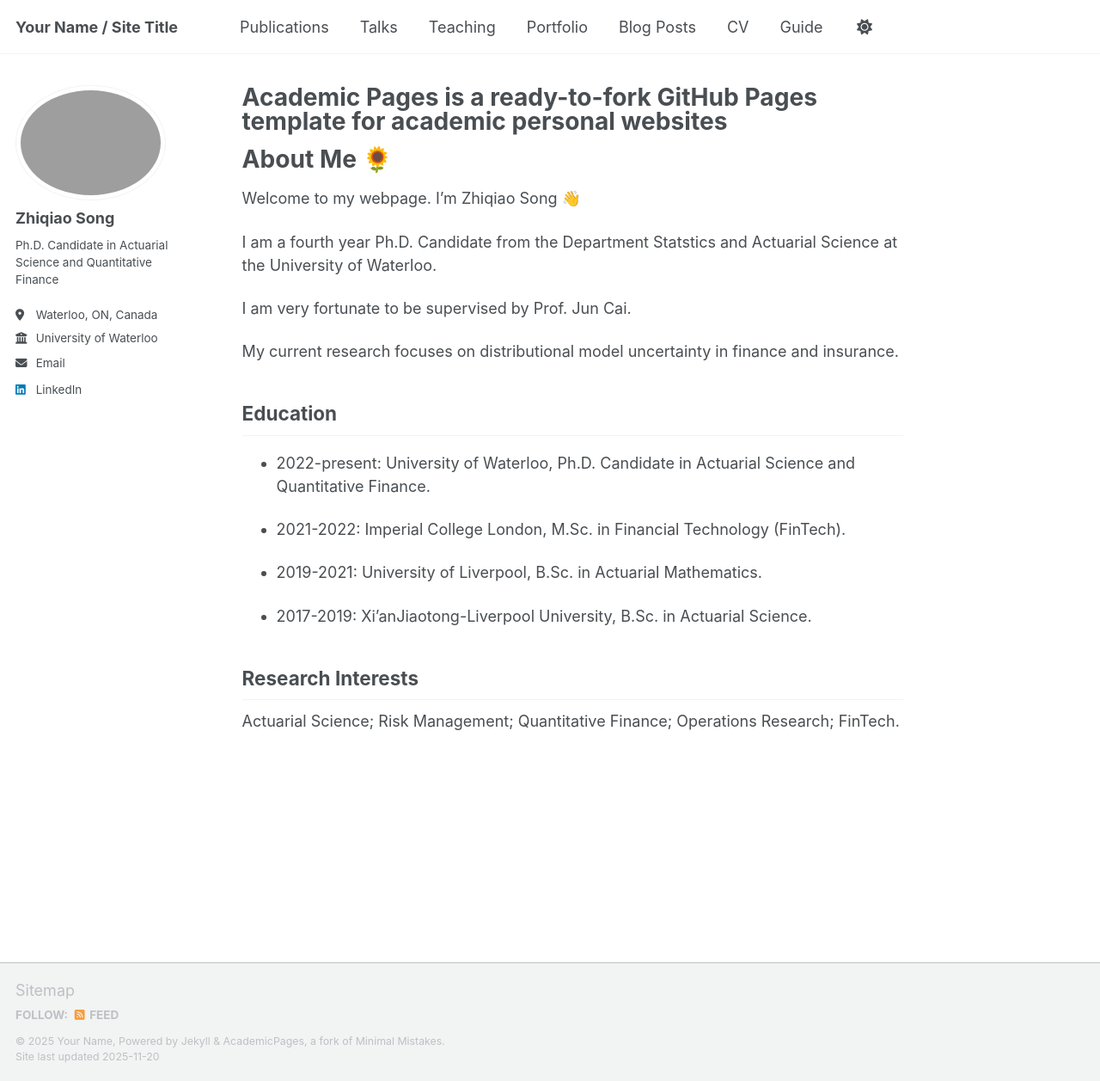
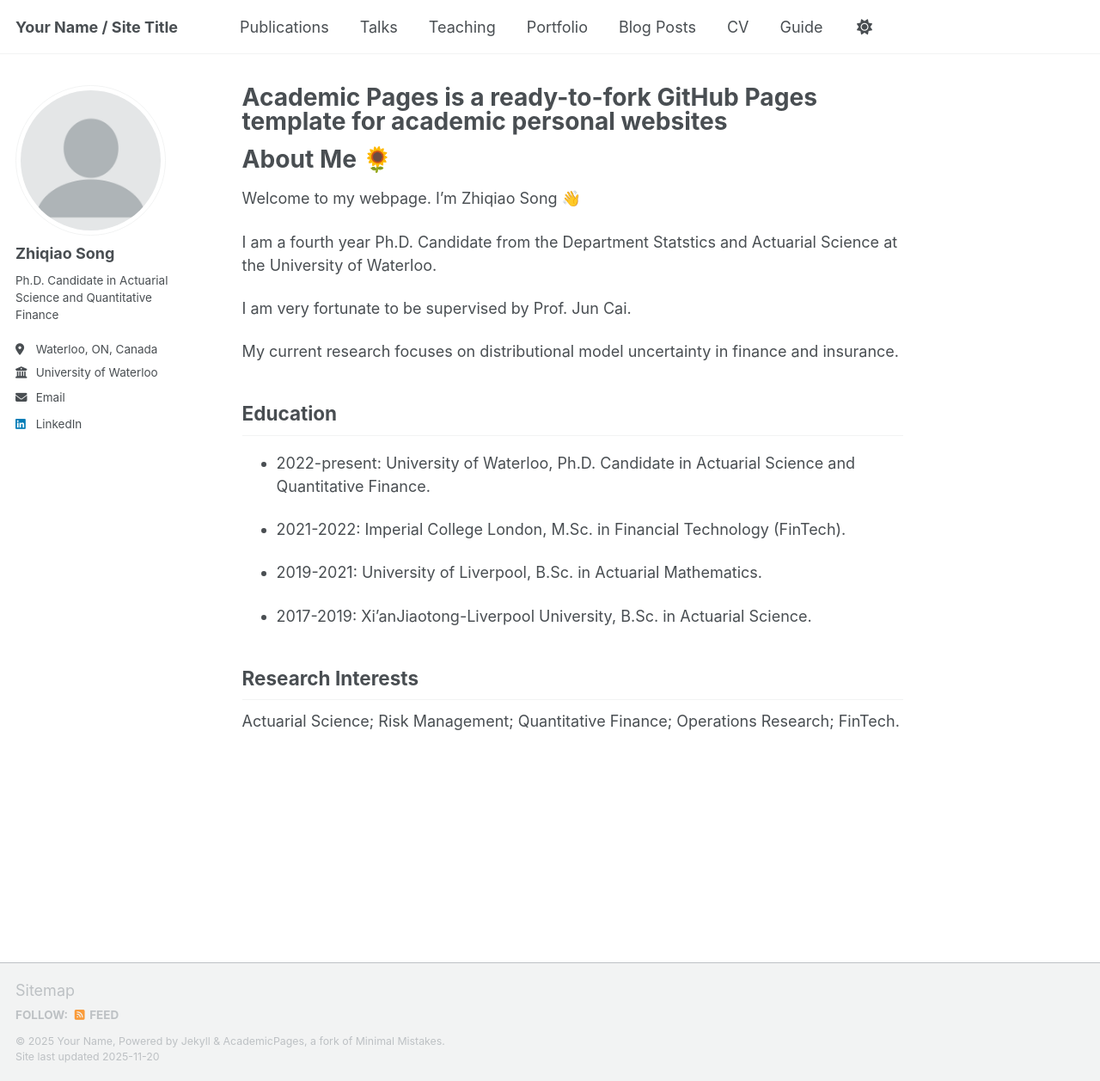
Before and after one commit to ZhiqiaoSong/zhiqiaosong.github.io, a Jekyll site: the page built from _pages/about.md, in a window 1280 px wide and 1257 px high. Shown: the whole window at 86% size. Built offline with Jekyll 4.4.1, drawn with Linux system fonts in a browser that asks for light colours; a script that is not in the unit is left out.

Commit message:
Update _config.yml

```diff
--- a/_config.yml
+++ b/_config.yml
@@ -23,7 +23,7 @@ repository               : "academicpages/academicpages.github.io"
 #               Additional customization can be done by editing /_includes/author-profile.html
 author:
   # Biographic information
-  avatar           : "avatar.jpg"
+  avatar           : "profile.png"
   name             : Zhiqiao Song
   pronouns         : # example: "she/her"
   bio              : Ph.D. Candidate in Actuarial Science and Quantitative Finance
```
